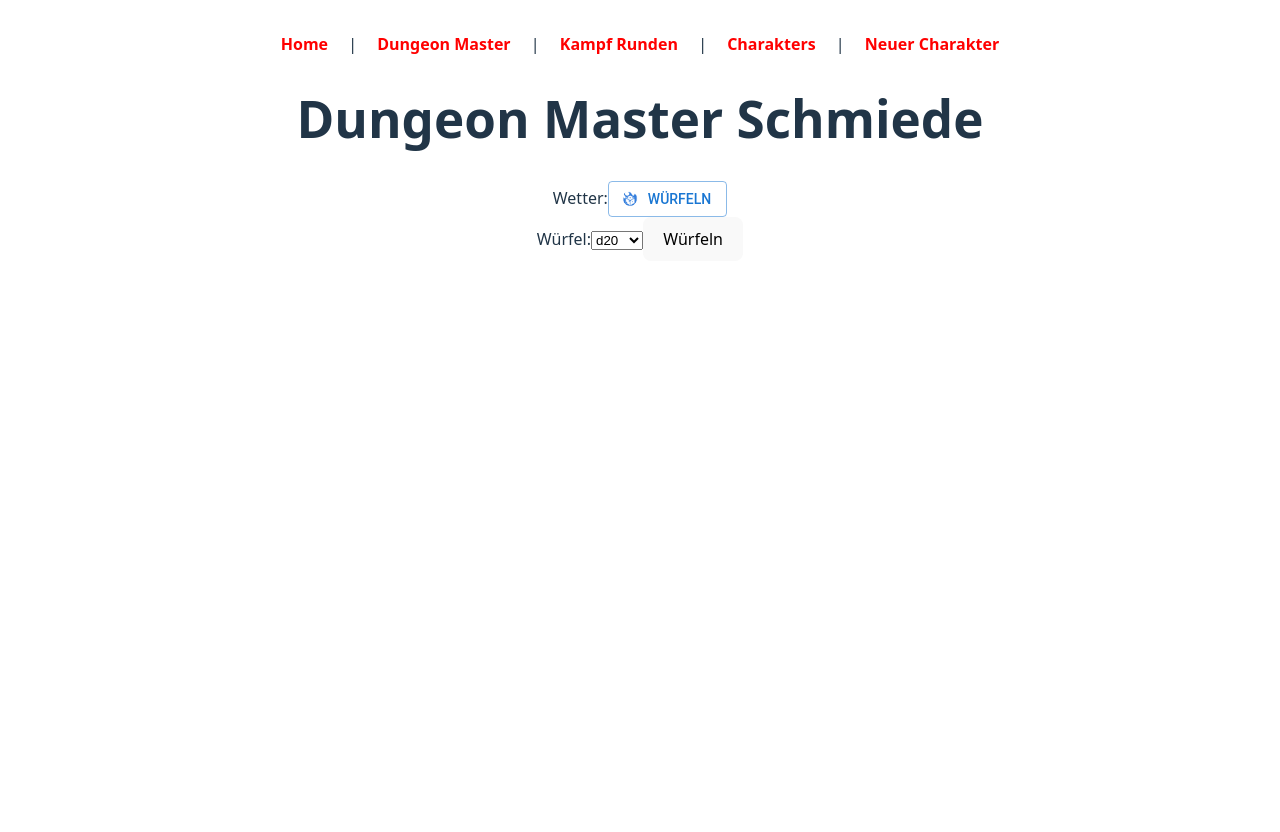
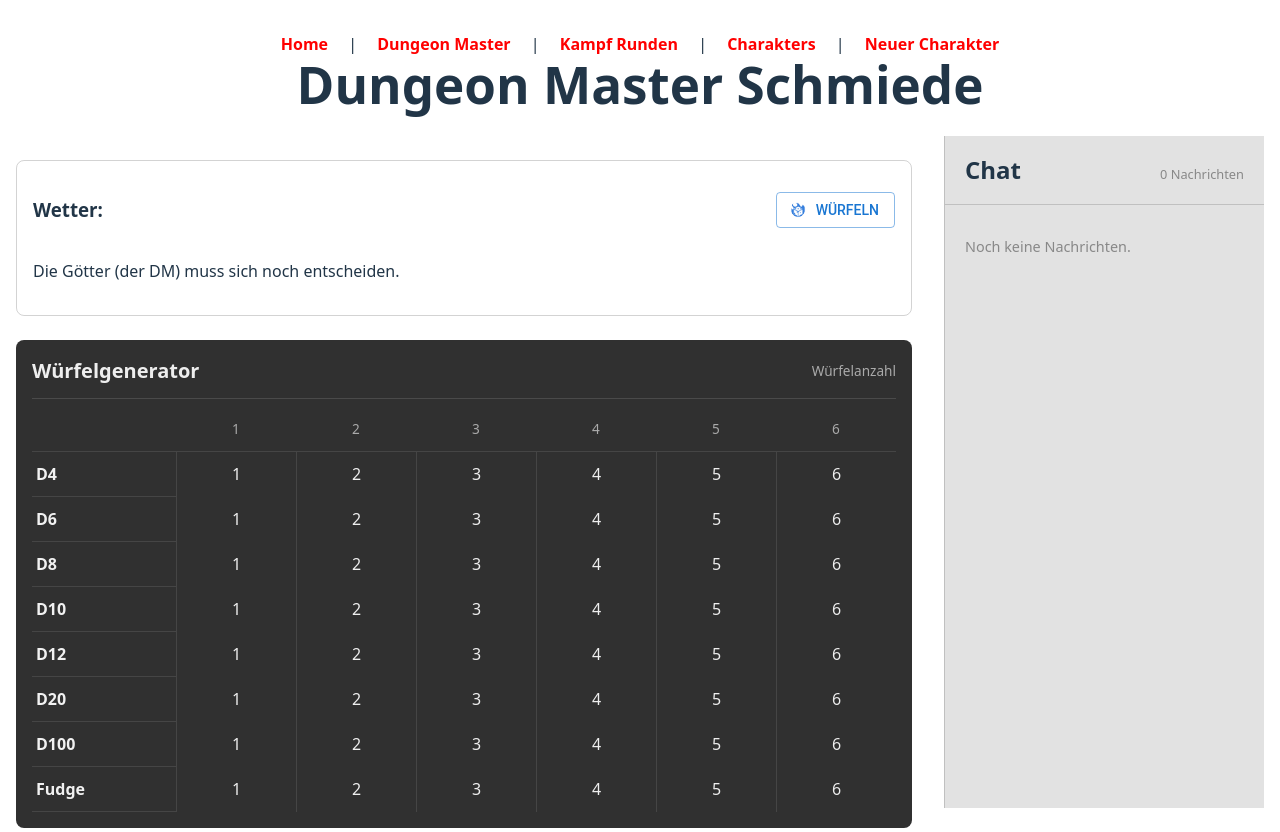
Before and after one commit to Redbeard1000/Critical_Chaos, a React (Vite) app in the folder frontend/: page /DM in a window 1280 px wide. Built offline with nearby package versions, Linux system fonts and the light colour scheme.

Commit message:
Optik und Funktionen verbessert

```diff
--- /dev/null
+++ b/frontend/src/pages/Chat.tsx
@@ -0,0 +1,32 @@
+import { useEffect, useRef } from "react";
+import { useSelector } from "react-redux";
+import { selectMessages } from "../store/chat";
+
+export const Chat = () => {
+  const messages = useSelector(selectMessages);
+  const chatEndRef = useRef<HTMLDivElement>(null);
+
+  useEffect(() => {
+    chatEndRef.current?.scrollIntoView({ behavior: "smooth" });
+  }, [messages]);
+
+  return (
+    <aside className="chat-sidebar" aria-label="Chat">
+      <div className="chat-sidebar__header">
+        <h2>Chat</h2>
+        <span>{messages.length} Nachrichten</span>
+      </div>
+      <div className="chat-sidebar__messages">
+        {messages.map((message, index) => (
+          <p className="chat-message" key={index}>
+            {message}
+          </p>
+        ))}
+        {messages.length === 0 && (
+          <p className="chat-sidebar__empty">Noch keine Nachrichten.</p>
+        )}
+        <div ref={chatEndRef} />
+      </div>
+    </aside>
+  );
+};
--- a/frontend/src/pages/DM.tsx
+++ b/frontend/src/pages/DM.tsx
@@ -6,19 +6,63 @@ import {
   rollWheather,
 } from "../utils/diceRoller";
 import { Button } from "@mui/material";
+import { useDispatch } from "react-redux";
+import { addMessage } from "../store/chat";
+import { Chat } from "./Chat";
 
 import { DiceIcon } from "../icons/customIcons";
+import "../styles/DM.css";
+
+const diceTypes = [4, 6, 8, 10, 12, 20, 100];
+const diceCounts = [1, 2, 3, 4, 5, 6];
 
 export const DM = () => {
   const [result, setResult] = useState<DiceResult | null>(null);
+  const [resultLabel, setResultLabel] = useState("");
+  const dispatch = useDispatch();
 
-  const [diceType, setDiceType] = useState(20);
   const [wheatherResult, setWheatherResult] = useState<WheatherResult | null>(
     null,
   );
 
-  const handleRoll = () => {
-    setResult(rollDice(1, diceType));
+  const handleRoll = (count: number, sides: number) => {
+    const diceRollResult = rollDice(count, sides);
+
+    setResult(diceRollResult);
+    setResultLabel(`${count}d${sides}`);
+    const time = new Date().toLocaleTimeString([], {
+      hour: "2-digit",
+      minute: "2-digit",
+      second: "2-digit",
+    });
+    const logText = `[${time}] Würfelwurf: ${count}d${sides} ➔ Ergebnis: ${diceRollResult.total}`;
+    dispatch(addMessage(logText));
+  };
+
+  const handleFudgeRoll = (count: number) => {
+    const rolls = Array.from(
+      { length: count },
+      () => Math.floor(Math.random() * 3) - 1,
+    );
+    const fudgeResult: DiceResult = {
+      sides: 3,
+      count,
+      rolls,
+      total: rolls.reduce((sum, roll) => sum + roll, 0),
+    };
+    const time = new Date().toLocaleTimeString([], {
+      hour: "2-digit",
+      minute: "2-digit",
+      second: "2-digit",
+    });
+
+    setResult(fudgeResult);
+    setResultLabel(`${count} Fudge`);
+    dispatch(
+      addMessage(
+        `[${time}] Fudge-Wurf: ${count} Würfel ➔ Ergebnis: ${fudgeResult.total}`,
+      ),
+    );
   };
 
   const handleWeatherRoll = () => {
@@ -26,11 +70,15 @@ export const DM = () => {
   };
 
   return (
-    <>
-      <h1>Dungeon Master Schmiede</h1>
+    <div className="dm-page">
+      <h1 className="dm-title">Dungeon Master Schmiede</h1>
 
-      <div>
-        Wetter:
+      <div className="dm-layout">
+        <main className="dm-content">
+          <div className="weather-result">
+            <div className="dm-heading">
+              <h3>Wetter:</h3>
+              <div className="weather-control">
                 <Button
                   variant="outlined"
                   startIcon={<DiceIcon sx={{ fontSize: 32 }} />}
@@ -39,43 +87,75 @@ export const DM = () => {
                   Würfeln
                 </Button>
               </div>
-
-      {wheatherResult && (
-        <div>
-          <h3>Wetter: </h3>
+            </div>
+            {wheatherResult ? (
               <p>
                 Wind: {wheatherResult.wind.description} <br />
                 Schnee: {wheatherResult.snow.description} <br />
                 Kälte: {wheatherResult.cold.description}
               </p>
+            ) : (
+              <p className="weather-empty">
+                Die Götter (der DM) muss sich noch entscheiden.
+              </p>
+            )}
           </div>
-      )}
 
-      <div>
-        <label>
-          Würfel:
-          <select
-            value={diceType}
-            onChange={(e) => setDiceType(Number(e.target.value))}
+          <div className="dice-generator">
+            <div className="dice-generator__header">
+              <h2>Würfelgenerator</h2>
+              <span>Würfelanzahl</span>
+            </div>
+            <div className="dice-grid" role="grid" aria-label="Würfelgenerator">
+              <div className="dice-grid__corner" aria-hidden="true" />
+              {diceCounts.map((count) => (
+                <div className="dice-grid__column-label" key={count}>
+                  {count}
+                </div>
+              ))}
+
+              {diceTypes.map((sides) => (
+                <div className="dice-grid__row" role="row" key={sides}>
+                  <div className="dice-grid__label">D{sides}</div>
+                  {diceCounts.map((count) => (
+                    <button
+                      className="dice-grid__button"
+                      key={`${sides}-${count}`}
+                      onClick={() => handleRoll(count, sides)}
+                      aria-label={`${count} Würfel mit ${sides} Seiten würfeln`}
                     >
-            <option value={4}>d4</option>
-            <option value={6}>d6</option>
-            <option value={8}>d8</option>
-            <option value={10}>d10</option>
-            <option value={12}>d12</option>
-            <option value={20}>d20</option>
-            <option value={100}>d100</option>
-          </select>
-        </label>
-
-        <button onClick={handleRoll}>Würfeln</button>
+                      {count}
+                    </button>
+                  ))}
+                </div>
+              ))}
+              <div className="dice-grid__row" role="row">
+                <div className="dice-grid__label">Fudge</div>
+                {diceCounts.map((count) => (
+                  <button
+                    className="dice-grid__button"
+                    key={`fudge-${count}`}
+                    onClick={() => handleFudgeRoll(count)}
+                    aria-label={`${count} Fudge-Würfel würfeln`}
+                  >
+                    {count}
+                  </button>
+                ))}
+              </div>
+            </div>
           </div>
 
           {result && (
-        <div>
+            <div className="dice-result">
               <h2>Ergebnis: {result.total}</h2>
+              <p>
+                {resultLabel}: {result.rolls.join(" + ")} = {result.total}
+              </p>
             </div>
           )}
-    </>
+        </main>
+        <Chat />
+      </div>
+    </div>
   );
 };
--- /dev/null
+++ b/frontend/src/store/chat.ts
@@ -0,0 +1,25 @@
+import { createSlice, PayloadAction } from "@reduxjs/toolkit";
+import { RootState } from "./store";
+
+interface ChatState {
+  messages: string[];
+}
+
+const initialState: ChatState = {
+  messages: [],
+};
+
+const chatLog = createSlice({
+  name: "chat",
+  initialState,
+  reducers: {
+    addMessage: (state, action: PayloadAction<string>) => {
+      state.messages.push(action.payload);
+    },
+  },
+});
+
+export const { addMessage } = chatLog.actions;
+export const selectMessages = (state: RootState) => state.chat.messages;
+
+export default chatLog.reducer;
--- a/frontend/src/store/store.ts
+++ b/frontend/src/store/store.ts
@@ -1,10 +1,15 @@
 import { configureStore } from "@reduxjs/toolkit";
 import { enhancedApi } from "./enhancedApi";
+import chatReducer from "./chat";
 
 export const store = configureStore({
   reducer: {
     [enhancedApi.reducerPath]: enhancedApi.reducer,
+    chat: chatReducer,
   },
   middleware: (getDefaultMiddleware) =>
     getDefaultMiddleware().concat(enhancedApi.middleware),
 });
+
+export type RootState = ReturnType<typeof store.getState>;
+export type AppDispatch = typeof store.dispatch;
--- /dev/null
+++ b/frontend/src/styles/DM.css
@@ -0,0 +1,208 @@
+.dm-page {
+  width: 100vw;
+  margin-left: calc(50% - 50vw);
+  box-sizing: border-box;
+  padding: 0 1rem;
+}
+
+.dm-title {
+  margin: 0 0 1.5rem;
+  text-align: center;
+}
+
+.dm-layout {
+  display: grid;
+  grid-template-columns: minmax(0, 1fr) 320px;
+  gap: 2rem;
+  flex: 1;
+  min-height: 0;
+  text-align: left;
+}
+
+.dm-content {
+  min-width: 0;
+}
+
+.dm-heading {
+  display: flex;
+  align-items: center;
+  justify-content: space-between;
+  gap: 1rem;
+}
+
+.weather-control {
+  display: flex;
+  align-items: center;
+  gap: 1rem;
+}
+
+.weather-result,
+.dice-result {
+  margin-top: 1.5rem;
+  padding: 1rem;
+  border: 1px solid rgba(128, 128, 128, 0.35);
+  border-radius: 8px;
+}
+
+.dice-generator {
+  margin-top: 1.5rem;
+  padding: 1rem;
+  color: #eeeeee;
+  background: #303030;
+  border-radius: 8px;
+}
+
+.dice-generator__header {
+  display: flex;
+  align-items: center;
+  justify-content: space-between;
+  padding-bottom: 0.75rem;
+  border-bottom: 1px solid #4a4a4a;
+}
+
+.dice-generator__header h2 {
+  margin: 0;
+  font-size: 1.25rem;
+}
+
+.dice-generator__header span {
+  color: #aaaaaa;
+  font-size: 0.85rem;
+}
+
+.dice-grid {
+  display: grid;
+  grid-template-columns: minmax(5rem, 1.2fr) repeat(6, minmax(2.5rem, 1fr));
+  margin-top: 0.5rem;
+}
+
+.dice-grid__corner,
+.dice-grid__column-label,
+.dice-grid__label,
+.dice-grid__button {
+  min-height: 2.75rem;
+  border-bottom: 1px solid #454545;
+}
+
+.dice-grid__column-label,
+.dice-grid__label,
+.dice-grid__button {
+  display: grid;
+  place-items: center;
+}
+
+.dice-grid__column-label {
+  color: #aaaaaa;
+  font-size: 0.85rem;
+}
+
+.dice-grid__row {
+  display: contents;
+}
+
+.dice-grid__label {
+  justify-content: start;
+  padding-left: 0.25rem;
+  color: #f1f1f1;
+  font-weight: 700;
+}
+
+.dice-grid__button {
+  width: 100%;
+  padding: 0;
+  color: #eeeeee;
+  background: transparent;
+  border: 0;
+  border-left: 1px solid #454545;
+  border-radius: 0;
+  font-size: 1rem;
+}
+
+.dice-grid__button:hover,
+.dice-grid__button:focus-visible {
+  color: #ffffff;
+  background: #4a4a4a;
+  border-color: #666666;
+}
+
+.dice-result p {
+  margin-bottom: 0;
+  color: #888888;
+}
+
+.chat-sidebar {
+  display: flex;
+  flex-direction: column;
+  min-height: 420px;
+  max-height: calc(100vh - 8rem);
+  overflow: hidden;
+  border-left: 1px solid rgba(128, 128, 128, 0.35);
+  background: rgba(20, 20, 20, 0.12);
+}
+
+.chat-sidebar__header {
+  display: flex;
+  align-items: baseline;
+  justify-content: space-between;
+  gap: 1rem;
+  padding: 1rem 1.25rem;
+  border-bottom: 1px solid rgba(128, 128, 128, 0.35);
+}
+
+.chat-sidebar__header h2 {
+  margin: 0;
+}
+
+.chat-sidebar__header span {
+  color: #888;
+  font-size: 0.8rem;
+}
+
+.chat-sidebar__messages {
+  flex: 1;
+  overflow-y: auto;
+  padding: 1rem 1.25rem;
+}
+
+.chat-message {
+  margin: 0 0 0.75rem;
+  padding: 0.75rem;
+  border-radius: 6px;
+  background: rgba(128, 128, 128, 0.14);
+  overflow-wrap: anywhere;
+}
+
+.chat-sidebar__empty {
+  color: #888;
+  font-size: 0.9rem;
+}
+
+@media (max-width: 760px) {
+  .dm-layout {
+    grid-template-columns: 1fr;
+  }
+
+  .chat-sidebar {
+    min-height: 260px;
+    max-height: 45vh;
+    border-top: 1px solid rgba(128, 128, 128, 0.35);
+    border-left: 0;
+  }
+
+  .dm-heading {
+    align-items: flex-start;
+    flex-direction: column;
+  }
+
+  .dice-generator {
+    overflow-x: auto;
+  }
+
+  .dice-grid {
+    min-width: 28rem;
+  }
+
+  .dm-title {
+    margin-bottom: 1rem;
+  }
+}
```
Lines whose indentation alone changed are shown as unchanged.
